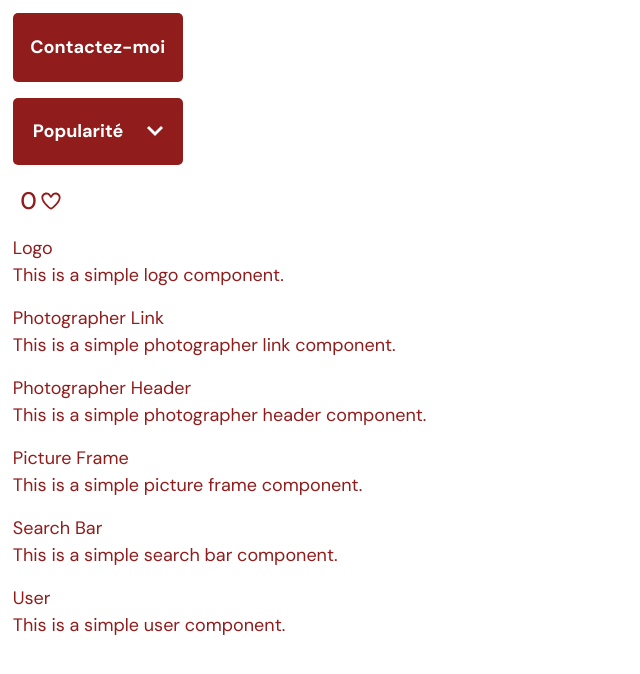
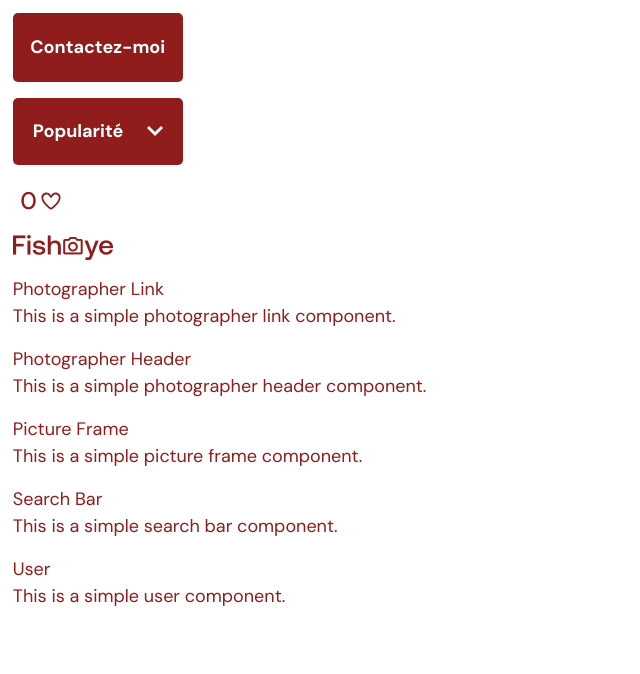
Before and after one commit to kits0ne/FishEye, a Next.js app: page / in a window 1280 px wide. Shown: the top 674 px of the page, without its empty margins (0-640 px from the left). Built offline with nearby package versions, Linux system fonts and the light colour scheme.

Commit message:
Logo done, passont à la photo de profil

```diff
--- a/src/components/Logo.jsx
+++ b/src/components/Logo.jsx
@@ -1,10 +1,26 @@
+import styled from "styled-components";
+import Image from "next/image";
+import Link from "next/link";
+
 const Logo = () => {
     return (
-        <div>
-            <h2>Logo</h2>
-            <p>This is a simple logo component.</p>
-        </div>
+        <HomeLink>
+            <Link href="/">
+                <Image
+                src="/logo.png"
+                    alt="Logo"
+                    width={100}
+                    height={100}
+                />
+            </Link>
+        </HomeLink>
     );
 };
 
 export default Logo;
+
+const HomeLink = styled.div`
+    display: flex;
+    align-items: center;
+    text-decoration: none;
+`
```
Also changed, not shown: public/Logo.png (added).
